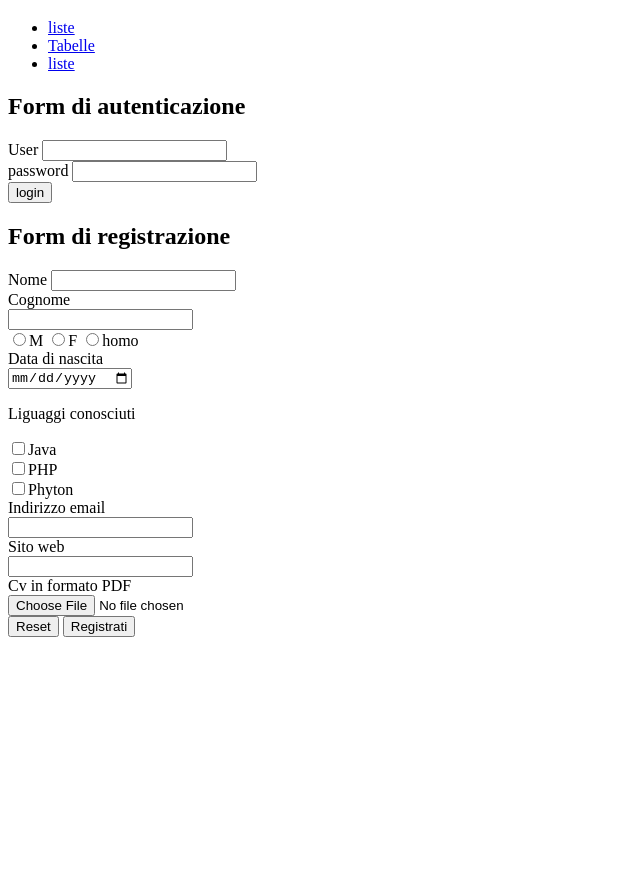
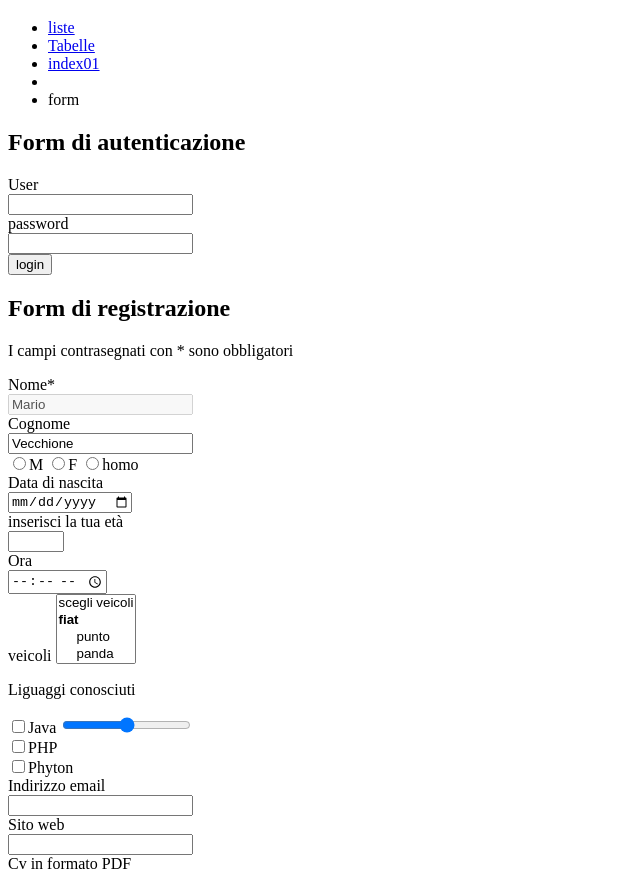
Before and after one commit to andreanymakoumba/TSSHTML24, a plain HTML site: page form.html in a window 1280 px wide. Shown: the part 61-931 px from the top of the page, without its empty margins (0-640 px from the left). Before the commit the page ends 800 px from the top, so only its background shows below. Drawn offline with Linux system fonts and the light colour scheme.

Commit message:
Add files via upload

```diff
--- a/form.html
+++ b/form.html
@@ -8,15 +8,18 @@
 <body>
     <h1>Form HTML</h1>
     <ul>
-        <li><a href="liste.html">liste</a></li>
-        <li><a href="tabelle.html">Tabelle</a></li>
-        <li><a href="liste.html">liste</a></li>
+        <li><a href="./liste.html">liste</a></li>
+        <li><a href="./tabelle.html">Tabelle</a></li>
+        <li><a href="./index01.html">index01</a></li>
+        <li><a href="./iframe.html"></a></li>
+        <li><span>form</span></li>
     </ul>
+
     <h2>Form di autenticazione</h2>
-    <form action="" method="">
-        <label for="User">User</label>
+    <form action="" method="post">
+        <label for="User">User</label><br>
         <input type="text" name="User" id="User"><br>
-        <label for="password">password</label>
+        <label for="password">password</label><br>
         <input type="password" name="password" id="password"><br>
         <!--<input type="submit" value="login">-->
 
@@ -25,22 +28,65 @@
     </form>
 
 <!-- Form di registrazine-->
-    <h2>Form di registrazione</h2>
+<h2>Form di registrazione</h2>
+<p>I campi contrasegnati con * sono obbligatori</p>
 
-<form action="">
-    <label for="nome">Nome</label>
-        <input type="text" name="Nome" id="Nome"><br>
-<label for="cognome">Cognome</label><br>
-<input type="text" name="cognome" id=""><br>
+<!--flieldset per ragruppare tanti elementi per generi ed ha un tag di apertura e di chiusura -->
+<!--legend per dare una legenda ad una parte del gruppo ha un tag di apertura e di chiusura-->
+
+<form action="handler.php" method="post"  enctype="multipart/form-data">
+    <label for="nome">Nome*</label><br>
+    <!--disabled per disattivare il compo del nome-->
+    <!--readonly value per leggere e non fare nient'altro-->
+        <input type="text" name="Nome" id="Nome" value="Mario" disabled><br>
+    <label for="cognome">Cognome</label><br>
+        <input type="text" name="cognome" id="cognome" readonly value="Vecchione"><br>
+
+<!--input nascosto all'utente per nascondere i dati all'utenete -->
+        <input type="hidden" name="iduser" value="123">
+
+
+
 <label for=""><input type="radio" name="genere" id="maschio">M</label>
 <label for=""><input type="radio" name="genere" id="femina">F</label>
 <label for=""><input type="radio" name="genere" id="homo">homo</label><br>
 <label for="birthday">Data di nascita</label><br>
 <input type="date" name="birthday" id="birthday"><br>
 
+<!--input di tipo numerico-->
+<label for="">inserisci la tua età</label><br>
+<input type="number" name="age" id="age" min="18" max="30"place><br>
+
+<label for="">Ora</label><br>
+<input type="time" name="ora" id="ora"><br>
+
+<!--input per selezionare qualcosa o città-->
+<label for="veicoli">veicoli</label>
+<select name="veicoli" id="veicoli" multiple size="">
+    <option value="">scegli veicoli</option>
+
+    <optgroup label="fiat">
+        <option value="torino">punto</option><br>
+        <option value="Roma">panda</option><br>
+    </optgroup>
+    <optgroup label="BMW">
+
+        <option value="Milano">M3</option><br>
+        <option value="Venezia">X6</option><br>
+    </optgroup>
+</select>
+
+<!--per selezionare veicoli-->
+
+
 <p>Liguaggi conosciuti</p>
 <!--per selezionare piu elementi-->
-<label for="java"><input type="checkbox" name="linguaggio" id="linguaggio">Java</label><br>
+<label for="java"><input type="checkbox" name="linguaggio" id="linguaggio">Java</label>
+
+<!--input per avere un range da 0 a 100-->
+<label for="level"></label>
+<input type="range" name="" id=""><br>
+
 <label for="php"><input type="checkbox" name="linguaggio" id="linguaggio">PHP</label><br>
 <label for="pyton"><input type="checkbox" name="linguaggio" id="linguaggio">Phyton</label><br>
 
@@ -50,18 +96,29 @@
 
 <!--per registare un sito-->
 <label for="sto internet">Sito web</label><br>
-<input type="url" name="url" id="url"><br>
+<input type="url" name="url" id="url"><br></optgroup>
 
 <!--per allegare un pdf-->
 <label for="cv">Cv in formato PDF</label><br>
-<input type="file" name="cv" id="cv"><br>
+
+<!--accept/* per tutti i tipi di immagine o per specificare accept/jpeg..etc-->
+<input type="file" name="cv" id="cv" accept="image/*" accept="application/pdf"><br>
 <input type="reset" value="Reset">
 
-<button type="submit">Registrati</button>
+<button type="submit">Registrati</button><br>
+
+<label for="message"> lascia un messaggio</label><br>
+<textarea name="submit" id="message" cols="30" rows="10"></textarea><br>
 
 
 </form>
 
+<h2>Form di ricerca</h2>
+<form action="">
+    <label for="cerca">inserisci il termine da cercare</label><br>
+    <input type="search" name="" id=""><br>
+    <button type="submit">Cerca</button>
+</form>
 
 </body>
 
```
Also changed, not shown: iframe.html (added, +27 -0 lines), tabelle.html (+4 -1 lines), videos.html (added, +15 -0 lines).
